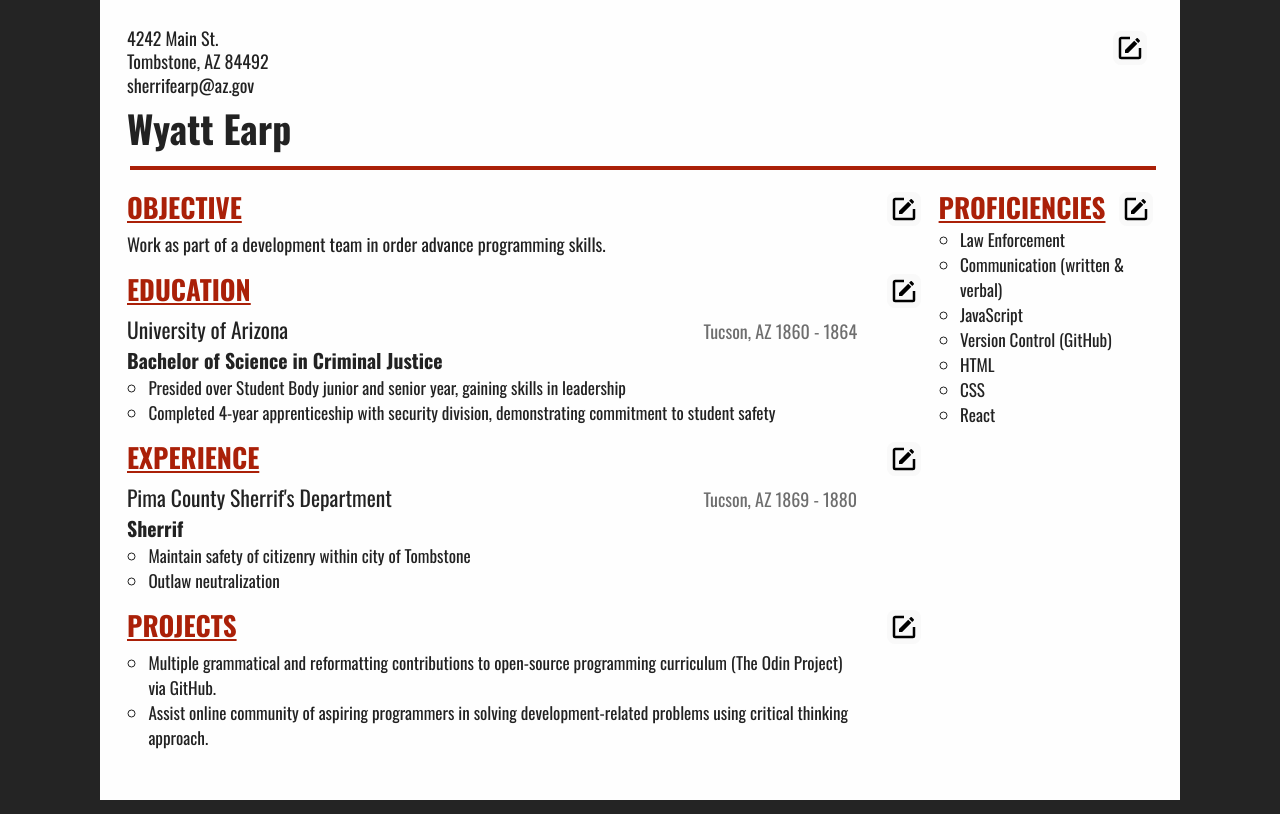
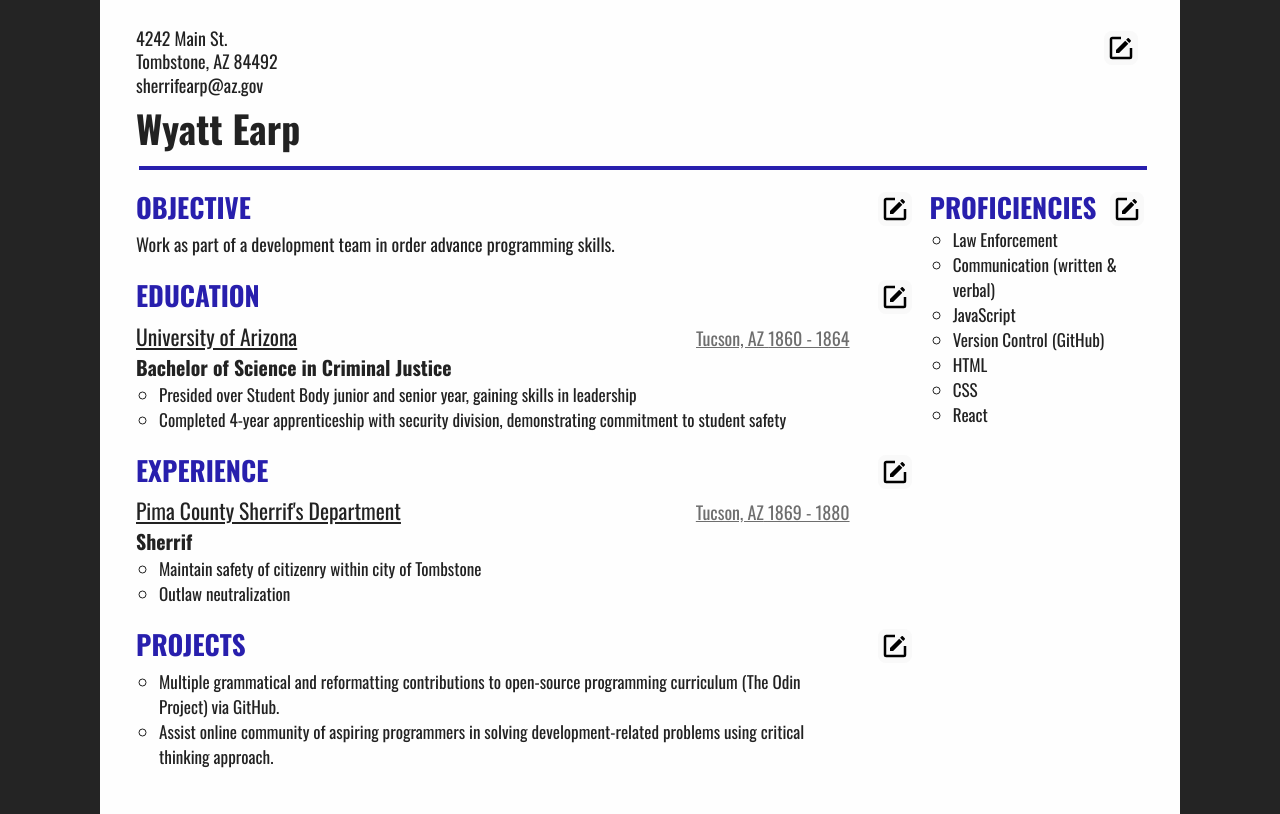
Before and after one commit to Slashmyaxl/cv-app, a React (Vite) app: page / in a window 1280 px wide. Built offline with nearby package versions, Linux system fonts and the light colour scheme.

Commit message:
Change color sceme, input sizing

```diff
--- a/src/App.css
+++ b/src/App.css
@@ -4,7 +4,7 @@
 
 #root {
   min-width: max(320px, 100%);
-  padding: 1.5rem;
+  padding: 1.5rem 2rem;
 }
 
 .content > * {
@@ -13,8 +13,7 @@
 
 h2 {
   text-transform: uppercase;
-  text-decoration: underline;
-  color: hsl(9, 91%, 35%)
+  color: hsl(244, 70%, 40%);
 }
 
 main {
@@ -47,7 +46,7 @@ article > .content {
 }
 
 main article, main aside {
-  margin-top: 0.65rem;
+  margin: 0.65rem 0 1rem;
 }
 
 .icon {
@@ -55,7 +54,7 @@ main article, main aside {
 }
 
 ul {
-  margin-left: 1.25em;
+  margin-left: 1.35em;
   text-align: left;
   list-style: circle;
   font-size: 0.95rem;
@@ -69,6 +68,7 @@ input {
   border-bottom: 1px solid lightblue;
   font-size: 1rem;
   width: 95%;
+  height: 1.6rem;
 }
 
 
@@ -88,6 +88,7 @@ main input.heading {
   flex-wrap: wrap;
   justify-content: space-between;
   align-items: baseline;
+  text-decoration: underline;
 }
 
 .institutional-info {
--- a/src/components/Proficiencies.jsx
+++ b/src/components/Proficiencies.jsx
@@ -40,6 +40,10 @@ const proficiencyList = [
   },
   {
     id: 8,
+    detail: "",
+  },
+  {
+    id: 9,
     detail: "",
   }
 ];
--- a/src/index.css
+++ b/src/index.css
@@ -44,7 +44,7 @@ h1 {
 }
 
 hr {
-  border: 2px solid hsl(9, 91%, 35%);
+  border: 2px solid hsl(244, 70%, 40%);;
   width: 100%;
   margin: 0.65rem 0.18rem 0.25rem;
 }
@@ -66,7 +66,7 @@ button {
   transition: border-color 0.25s;
 }
 button:hover {
-  border-color: hsl(9, 91%, 35%);
+  border-color: hsl(244, 70%, 40%);;
 }
 button:focus,
 button:focus-visible {
--- a/src/styles/Heading.css
+++ b/src/styles/Heading.css
@@ -2,11 +2,11 @@ header {
     line-height: 1.3em;
 }
 
-input {
-    width: 50%;
+header input {
+    width: 60%;
 }
 
 input.big {
-    font-size: 1.75em;
+    font-size: 1.45em;
     font-weight: bold;
   }
```
Also changed, not shown: src/styles/credentials.css (deleted, +0 -15 lines).
